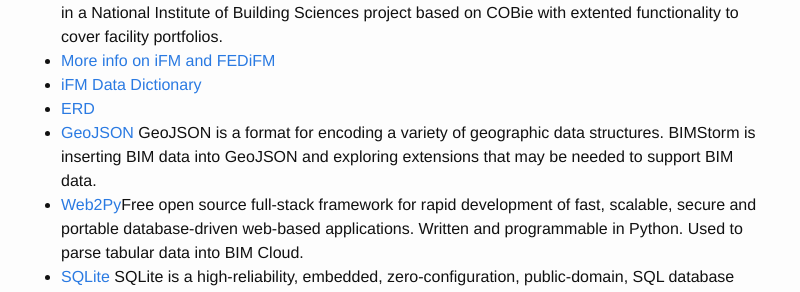
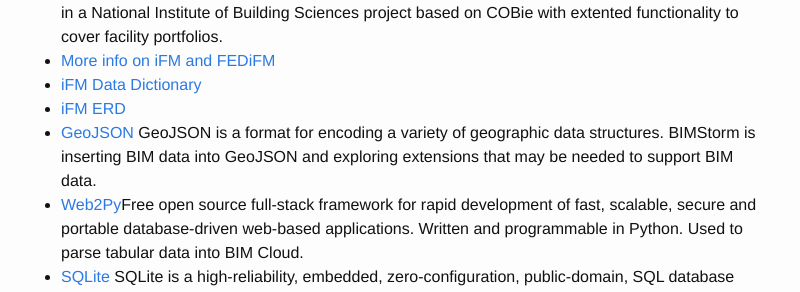
Before and after one commit to buildingSMARTalliance/BIMStorm, a Jekyll site: the page built from _posts/2016-09-16-Tools.markdown, in a window 1280 px wide. Shown: the part 994-1286 px from the top of the page, without its empty margins (239-1039 px from the left). Built offline with Jekyll 4.4.1, drawn with Linux system fonts in a browser that asks for light colours.

Commit message:
added iFM to ERD name

```diff
--- a/_posts/2016-09-16-Tools.markdown
+++ b/_posts/2016-09-16-Tools.markdown
@@ -33,7 +33,7 @@
  * [iFM - Integrated Facility Management](http://FEDifm.org) Prototypical standard developed for a group of facility owners in a National Institute of Building Sciences project based on COBie with extented functionality to cover facility portfolios.
   * [More info on iFM and FEDiFM](http://FEDifm.org)
   * [iFM Data Dictionary](https://github.com/buildingSMARTalliance/BIMStorm/blob/gh-pages/_files/Data%20Dictionary%20FED%20iFM-4Jan2016.xlsx)
-  * [ERD](https://github.com/buildingSMARTalliance/BIMStorm/blob/gh-pages/_files/ERD%20FED%20iFM%2011Jan2016.pdf)
+  * [iFM ERD](https://github.com/buildingSMARTalliance/BIMStorm/blob/gh-pages/_files/ERD%20FED%20iFM%2011Jan2016.pdf)
  * [GeoJSON](http://geojson.org/) GeoJSON is a format for encoding a variety of geographic data structures. BIMStorm is inserting BIM data into GeoJSON and exploring extensions that may be needed to support BIM data.
  * [Web2Py](http://www.web2py.com/)Free open source full-stack framework for rapid development of fast, scalable, secure and portable database-driven web-based applications. Written and programmable in Python. Used to parse tabular data into BIM Cloud.
  * [SQLite](https://www.sqlite.org/) SQLite is a high-reliability, embedded, zero-configuration, public-domain, SQL database engine. SQLite is the most used database engine in the world.
```
